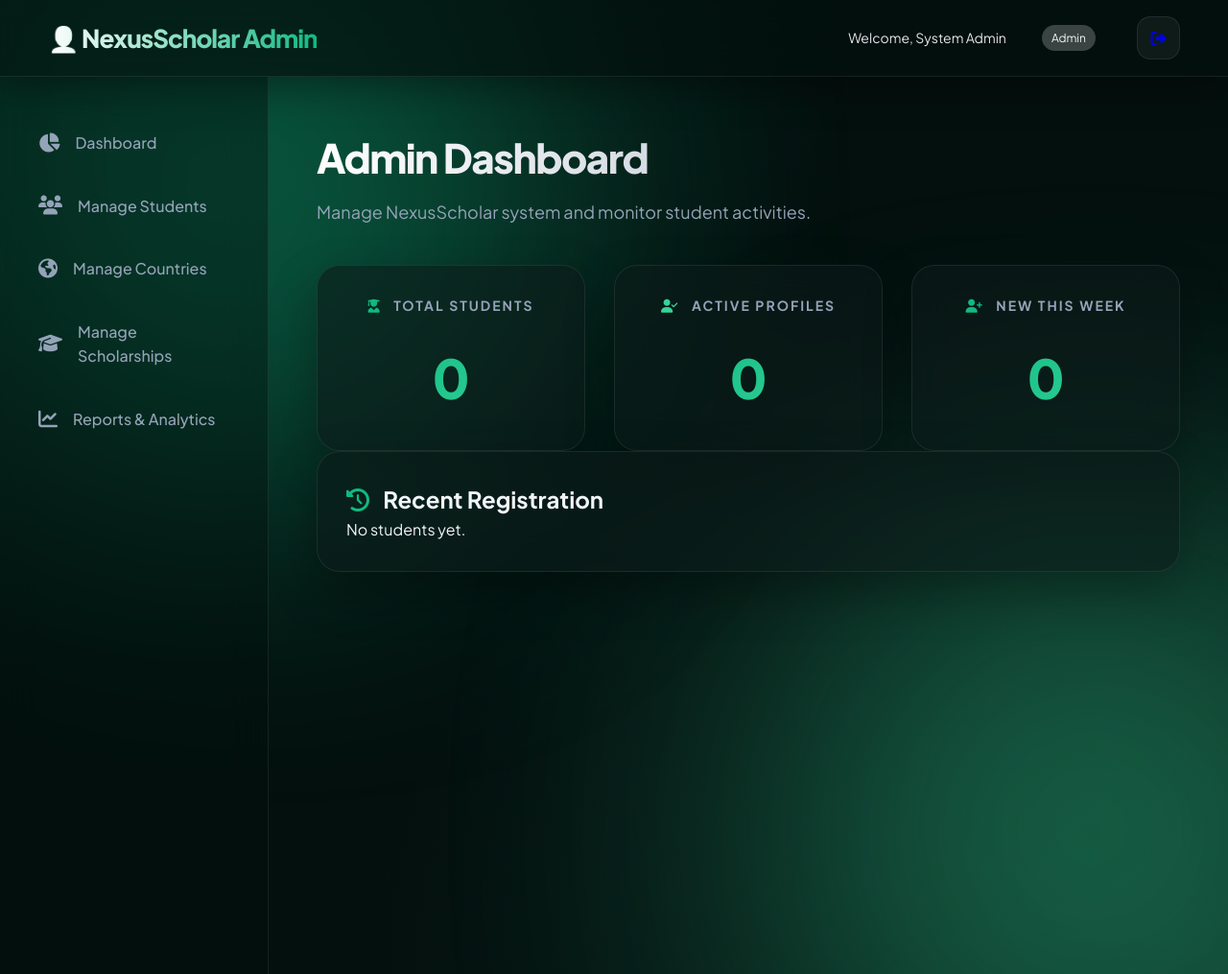
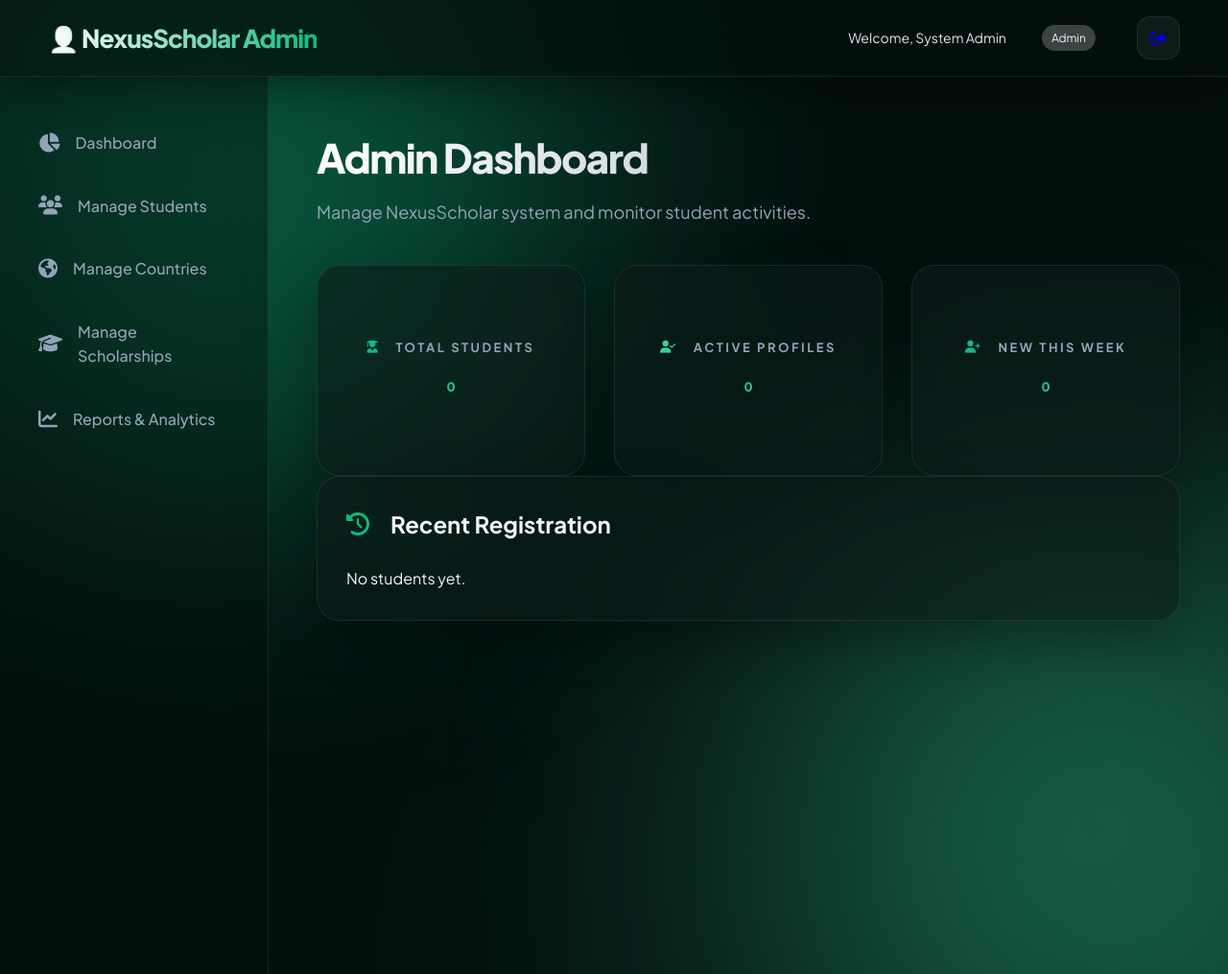
Before and after one commit to jarifovi/Study.NexusScholar, a PHP site: page /admin_dashboard.php in a window 1280 px wide. Shown: the whole page at 96% size. Run offline with PHP 8.4, Linux system fonts and the light colour scheme; a user stored in the database is signed in; data that the repository does not hold is empty.

Commit message:
Fix layout alignment, spacing, and vertical rhythm in dashboard

```diff
--- a/assets/style.css
+++ b/assets/style.css
@@ -162,6 +162,15 @@
     box-shadow: 0 30px 60px rgba(0, 0, 0, 0.5), 0 0 20px var(--primary-glow);
 }
 
+.glass-card h2 {
+    display: flex;
+    align-items: center;
+    gap: 12px;
+    margin-bottom: 25px;
+    font-size: 24px;
+    font-weight: 700;
+}
+
 .glass-card::before {
     content: '';
     position: absolute;
@@ -258,22 +267,38 @@
 /* Stat Cards */
 .stat-card {
     text-align: center;
+    display: flex;
+    flex-direction: column;
+    justify-content: center;
+    align-items: center;
+    min-height: 220px; /* Ensure consistent height */
 }
 
 .stat-card h3 {
-    font-size: 14px;
+    font-size: 13px;
     text-transform: uppercase;
-    letter-spacing: 2px;
+    letter-spacing: 2.5px;
     color: var(--text-muted);
-    margin-bottom: 20px;
+    margin-bottom: 15px;
+    display: flex;
+    align-items: center;
+    gap: 8px;
 }
 
 .stat-value {
-    font-size: 56px;
+    font-size: 52px;
     font-weight: 800;
+    line-height: 1;
+    margin: 10px 0;
     background: linear-gradient(135deg, var(--primary), var(--secondary));
     -webkit-background-clip: text;
     -webkit-text-fill-color: transparent;
+}
+
+.stat-card p:last-child {
+    font-size: 13px;
+    color: var(--text-dim);
+    margin-top: 10px;
 }
 
 /* Grids */
```
Also changed, not shown: other parts of assets/style.css (+21 -7 lines).
